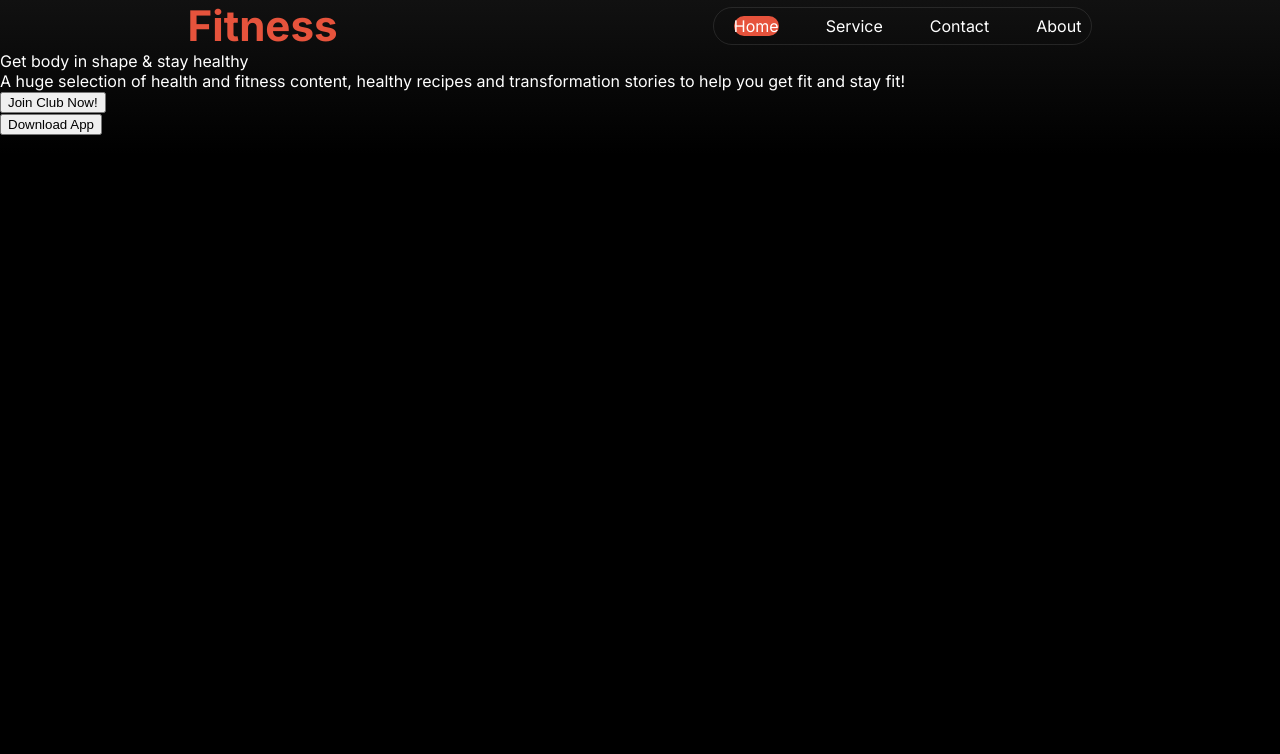
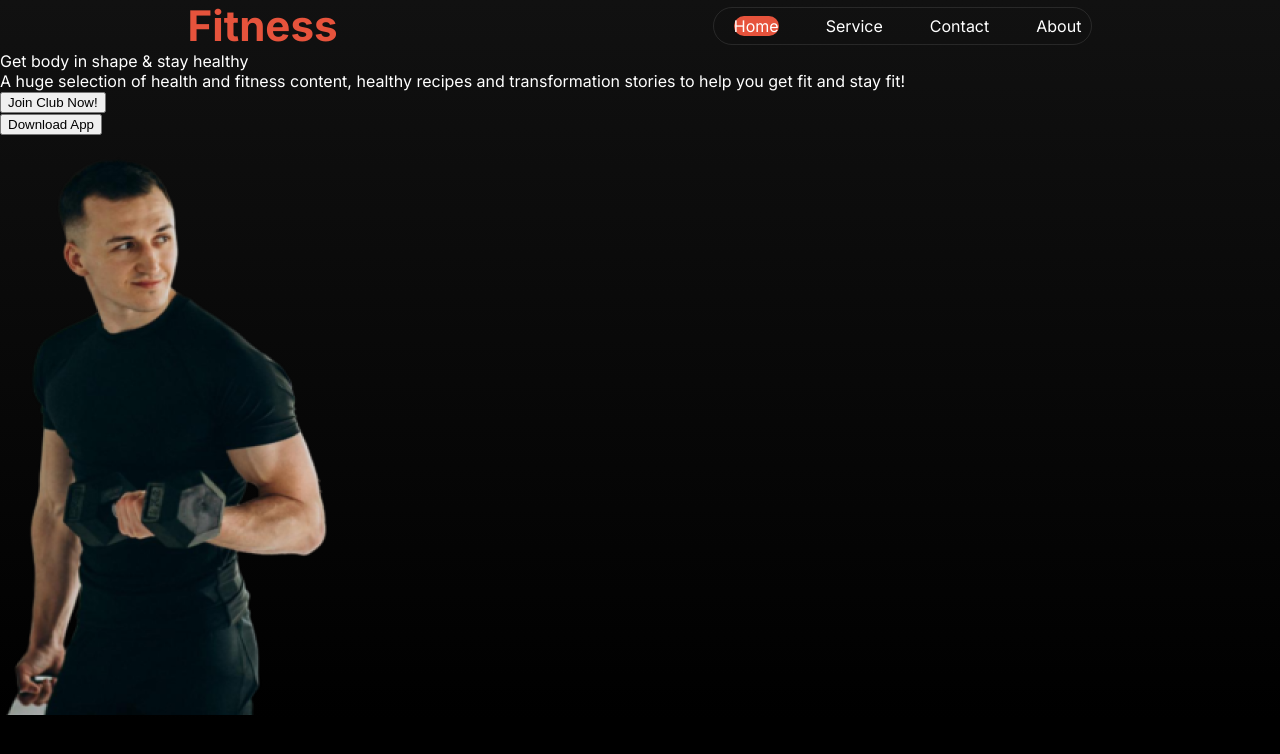
Before and after one commit to Anas-cod-er/Assignment-2, a plain HTML site: page index.html in a window 1280 px wide. Drawn offline with Linux system fonts and the light colour scheme; the site is published under a folder, as on GitHub Pages, so addresses that start at the root find nothing.

Commit message:
fixed img

```diff
--- a/index.html
+++ b/index.html
@@ -33,7 +33,7 @@
             </div>
         </div>
         <div class="banner-img">
-            <img src="/images/Images 2.png" alt="">
+            <img src="./images/Images 2.png" alt="">
         </div>
     </section>
 </header>
```
